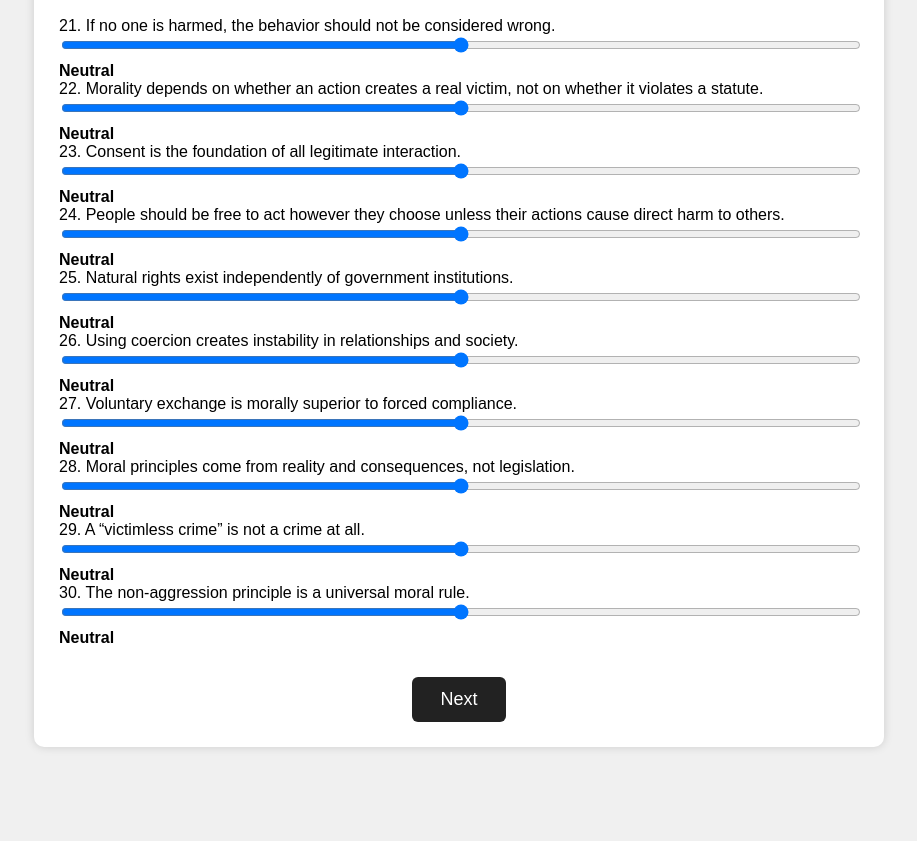
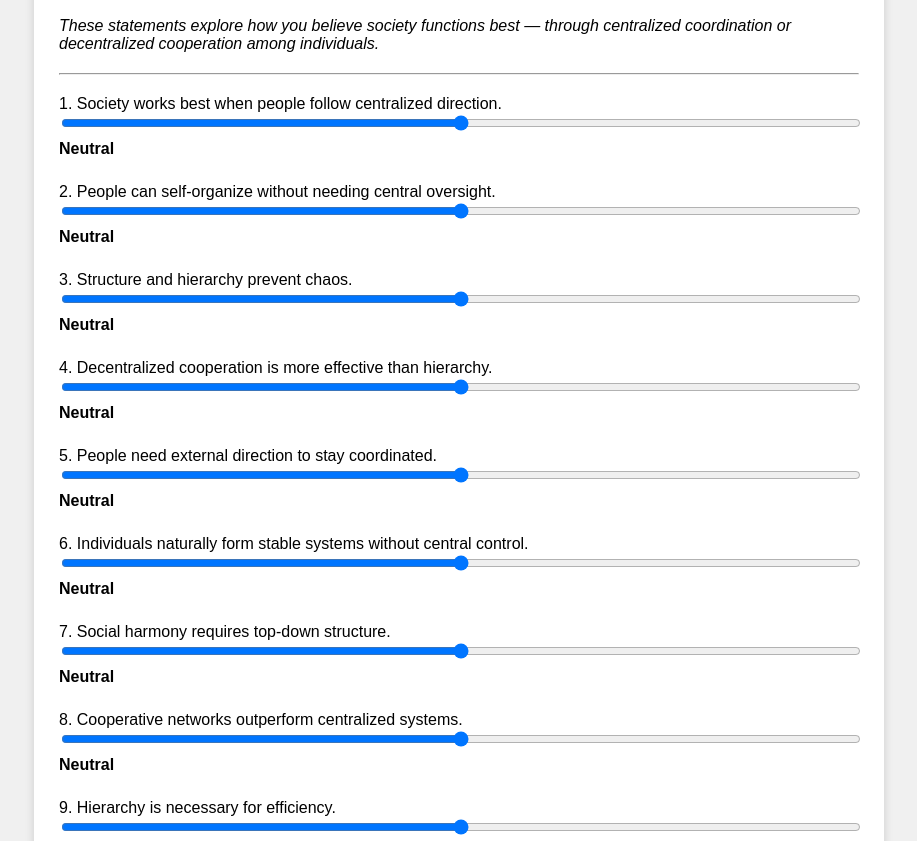
Before and after one commit to LexRex72/voluntarist-philosophy-test, a plain HTML site: page questions3.html in a window 1280 px wide. Shown: the part 96-937 px from the top of the page, without its empty margins (181-1098 px from the left). Before the commit the page ends 883 px from the top, so only its background shows below. Drawn offline with Linux system fonts and the light colour scheme.

Commit message:
Update questions3.html

```diff
--- a/questions3.html
+++ b/questions3.html
@@ -1,61 +1,81 @@
 <!DOCTYPE html>
-<html>
+<html lang="en">
 <head>
     <meta charset="UTF-8">
+    <meta name="viewport" content="width=device-width, initial-scale=1.0">
     <title>Section 3</title>
     <link rel="stylesheet" href="style.css">
     <script src="script.js" defer></script>
 </head>
+<body>
 
-<body>
 <div class="container">
+    <h2>Section 3</h2>
+    <p><em>These statements explore how you believe society functions best — through centralized coordination or decentralized cooperation among individuals.</em></p>
+    <hr>
 
-<h2>Section 3</h2>
+    <div class="question-block">
+        <label>1. Society works best when people follow centralized direction.</label>
+        <input type="range" min="1" max="7" value="4" id="q21" class="slider">
+        <span class="slider-value">Neutral</span>
+    </div>
 
-<label class="question-label">21. If no one is harmed, the behavior should not be considered wrong.</label>
-<input type="range" min="1" max="7" value="4" class="slider" id="q21">
-<span class="slider-value">Neutral</span>
+    <div class="question-block">
+        <label>2. People can self-organize without needing central oversight.</label>
+        <input type="range" min="1" max="7" value="4" id="q22" class="slider">
+        <span class="slider-value">Neutral</span>
+    </div>
 
-<label class="question-label">22. Morality depends on whether an action creates a real victim, not on whether it violates a statute.</label>
-<input type="range" min="1" max="7" value="4" class="slider" id="q22">
-<span class="slider-value">Neutral</span>
+    <div class="question-block">
+        <label>3. Structure and hierarchy prevent chaos.</label>
+        <input type="range" min="1" max="7" value="4" id="q23" class="slider">
+        <span class="slider-value">Neutral</span>
+    </div>
 
-<label class="question-label">23. Consent is the foundation of all legitimate interaction.</label>
-<input type="range" min="1" max="7" value="4" class="slider" id="q23">
-<span class="slider-value">Neutral</span>
+    <div class="question-block">
+        <label>4. Decentralized cooperation is more effective than hierarchy.</label>
+        <input type="range" min="1" max="7" value="4" id="q24" class="slider">
+        <span class="slider-value">Neutral</span>
+    </div>
 
-<label class="question-label">24. People should be free to act however they choose unless their actions cause direct harm to others.</label>
-<input type="range" min="1" max="7" value="4" class="slider" id="q24">
-<span class="slider-value">Neutral</span>
+    <div class="question-block">
+        <label>5. People need external direction to stay coordinated.</label>
+        <input type="range" min="1" max="7" value="4" id="q25" class="slider">
+        <span class="slider-value">Neutral</span>
+    </div>
 
-<label class="question-label">25. Natural rights exist independently of government institutions.</label>
-<input type="range" min="1" max="7" value="4" class="slider" id="q25">
-<span class="slider-value">Neutral</span>
+    <div class="question-block">
+        <label>6. Individuals naturally form stable systems without central control.</label>
+        <input type="range" min="1" max="7" value="4" id="q26" class="slider">
+        <span class="slider-value">Neutral</span>
+    </div>
 
-<label class="question-label">26. Using coercion creates instability in relationships and society.</label>
-<input type="range" min="1" max="7" value="4" class="slider" id="q26">
-<span class="slider-value">Neutral</span>
+    <div class="question-block">
+        <label>7. Social harmony requires top-down structure.</label>
+        <input type="range" min="1" max="7" value="4" id="q27" class="slider">
+        <span class="slider-value">Neutral</span>
+    </div>
 
-<label class="question-label">27. Voluntary exchange is morally superior to forced compliance.</label>
-<input type="range" min="1" max="7" value="4" class="slider" id="q27">
-<span class="slider-value">Neutral</span>
+    <div class="question-block">
+        <label>8. Cooperative networks outperform centralized systems.</label>
+        <input type="range" min="1" max="7" value="4" id="q28" class="slider">
+        <span class="slider-value">Neutral</span>
+    </div>
 
-<label class="question-label">28. Moral principles come from reality and consequences, not legislation.</label>
-<input type="range" min="1" max="7" value="4" class="slider" id="q28">
-<span class="slider-value">Neutral</span>
+    <div class="question-block">
+        <label>9. Hierarchy is necessary for efficiency.</label>
+        <input type="range" min="1" max="7" value="4" id="q29" class="slider">
+        <span class="slider-value">Neutral</span>
+    </div>
 
-<label class="question-label">29. A “victimless crime” is not a crime at all.</label>
-<input type="range" min="1" max="7" value="4" class="slider" id="q29">
-<span class="slider-value">Neutral</span>
+    <div class="question-block">
+        <label>10. Decentralized systems naturally balance themselves.</label>
+        <input type="range" min="1" max="7" value="4" id="q30" class="slider">
+        <span class="slider-value">Neutral</span>
+    </div>
 
-<label class="question-label">30. The non-aggression principle is a universal moral rule.</label>
-<input type="range" min="1" max="7" value="4" class="slider" id="q30">
-<span class="slider-value">Neutral</span>
-
-<div class="button-container">
-<button type="button" class="next-button" onclick="saveSection(3)">Next</button>
+    <button class="next-button" onclick="saveSection(3)">Next</button>
 </div>
 
-</div>
 </body>
 </html>
```
